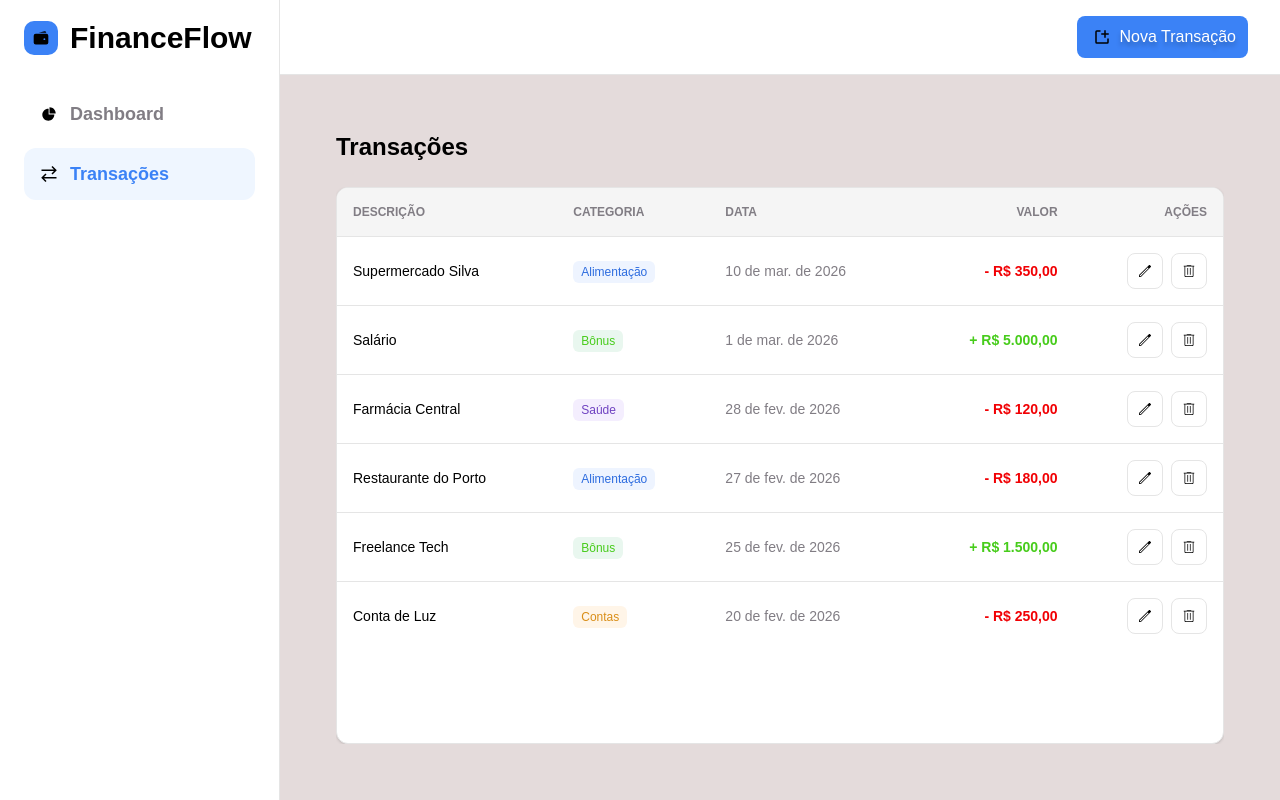
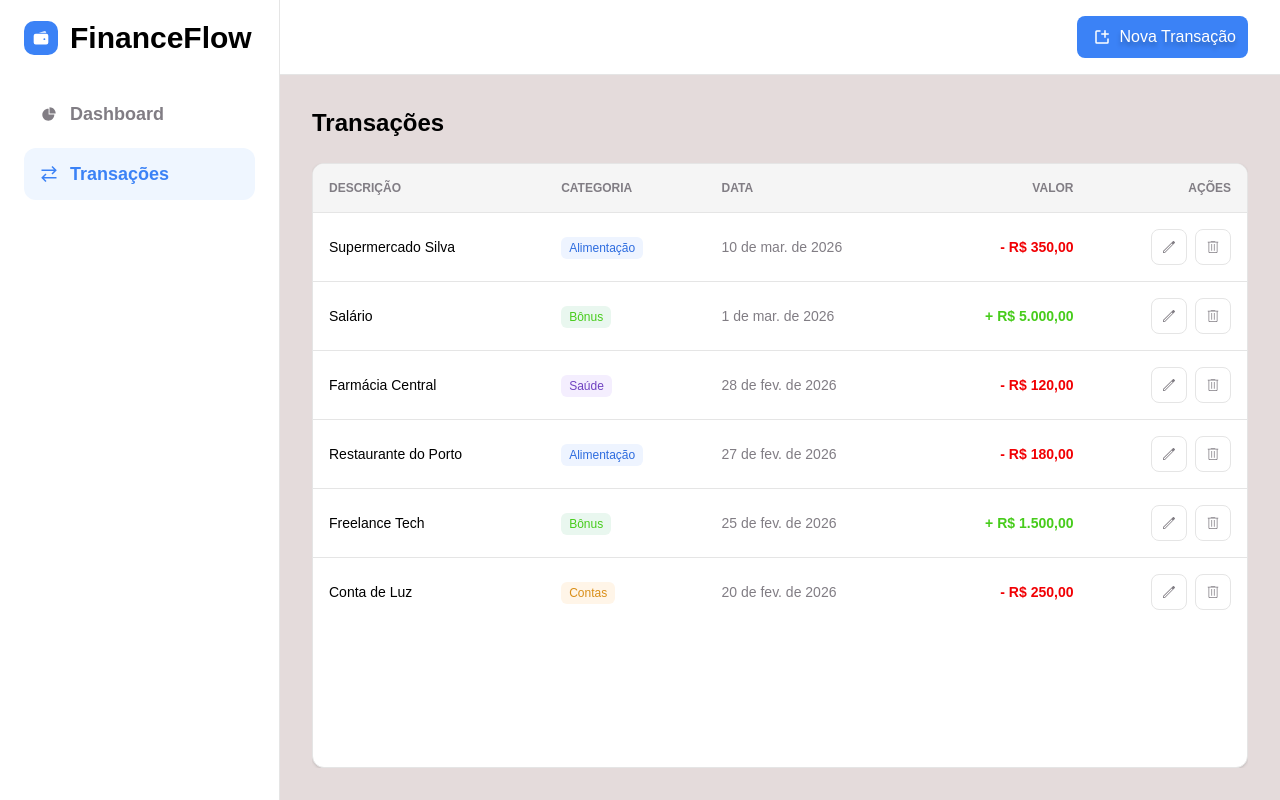
Before and after one commit to MarianaSarri98/Pos-Bank, a Next.js app in the folder pos-bank/: page /transactions in a window 1280 px wide. Built offline with nearby package versions, Linux system fonts and the light colour scheme.

Commit message:
refactor: otimizar o componente de ícones e ajustar o layout das transações

```diff
--- a/pos-bank/app/components/icons.tsx
+++ b/pos-bank/app/components/icons.tsx
@@ -1,13 +1,12 @@
 "use client";
 import type { NextPage } from "next";
 import Image from "next/image";
-import { useMemo, useState } from "react";
-import type { CSSProperties } from "react";
+import { useMemo, useState, type CSSProperties } from "react";
 
 export type IconsType = {
   className?: string;
   icon?: string;
-  iconsFill?: CSSProperties["fill"];
+  iconsFill?: string;
   ariaLabel?: string;
 };
 
@@ -25,20 +24,37 @@ const Icons: NextPage<IconsType> = ({
     return `/${name}.svg`;
   }, [failed, icon]);
 
+  const maskStyle: CSSProperties = useMemo(() => ({
+    position: "absolute",
+    inset: 0,
+    backgroundColor: iconsFill ?? "currentColor",
+    WebkitMaskImage: `url(${iconSrc})`,
+    WebkitMaskRepeat: "no-repeat",
+    WebkitMaskPosition: "center",
+    WebkitMaskSize: "contain",
+    maskImage: `url(${iconSrc})`,
+    maskRepeat: "no-repeat",
+    maskPosition: "center",
+    maskSize: "contain",
+  }), [iconsFill, iconSrc]);
+
   return (
     <div
-      className={`inline-flex items-center justify-center w-[18px] h-[18px] shrink-0 overflow-hidden ${className}`}
+      className={`relative inline-flex items-center justify-center w-[18px] h-[18px] shrink-0 ${className}`}
       aria-label={ariaLabel}
       aria-hidden={!ariaLabel}
     >
+      {/* next/image para lazy loading e otimização */}
       <Image
         src={iconSrc}
-        alt={ariaLabel ?? ""}
+        alt=""
         width={18}
         height={18}
-        style={{ objectFit: "contain", color: iconsFill ?? "currentColor" }}
+        style={{ opacity: 0, position: "absolute" }}
         onError={() => setFailed(true)}
       />
+      {/* div colorida via CSS mask */}
+      <div style={maskStyle} />
     </div>
   );
 };
--- a/pos-bank/app/transactions/layout.tsx
+++ b/pos-bank/app/transactions/layout.tsx
@@ -1,7 +1,7 @@
 export default function TransactionsLayout({ children }: { children: React.ReactNode }) {
   return (
-    <div className="flex h-full min-h-0 flex-col p-6">
-      <h1 className="mb-6 shrink-0 text-2xl font-bold text-[var(--text-strong)]">Transações</h1>
+    <div className="flex h-full min-h-0 flex-col gap-6">
+      <h1 className="shrink-0 text-2xl font-bold text-[var(--text-strong)]">Transações</h1>
       <div className="min-h-0 flex-1">{children}</div>
     </div>
   );
```
